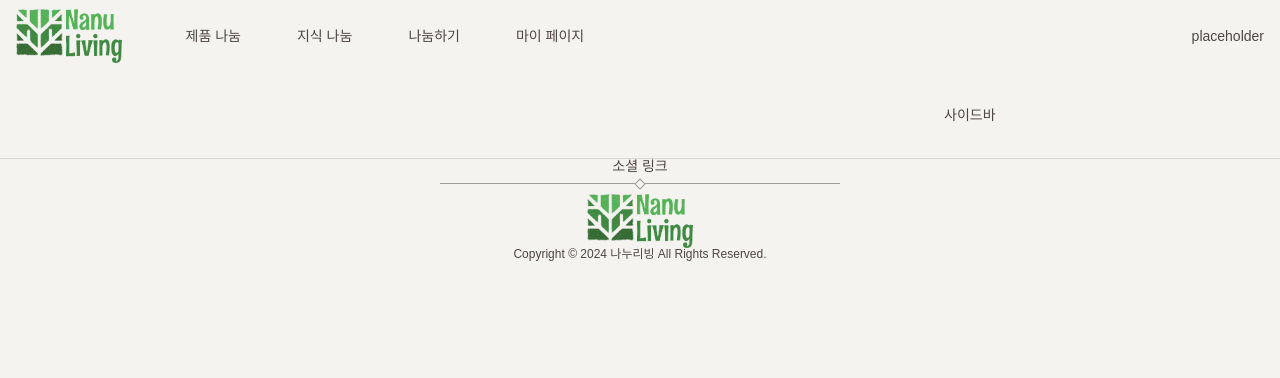
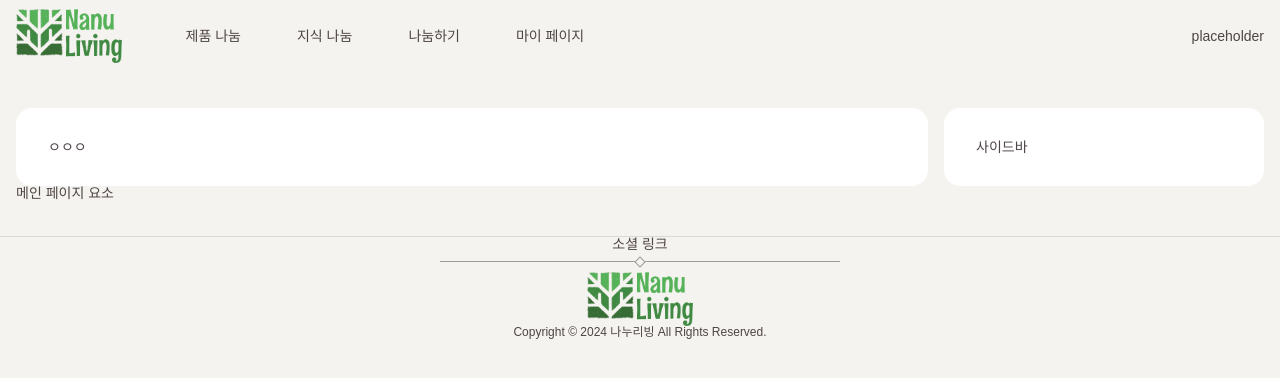
Before and after one commit to prgrms-fe-devcourse/NFE1_2_SharingLiving, a React (Vite) app in the folder shareliving-front/: page / in a window 1280 px wide. Shown: the top 378 px of the page. Built offline with nearby package versions, Linux system fonts and the light colour scheme; a web font is replaced by a local one.

Commit message:
update: 레이아웃 중간 배포
이슈사항 - 탭 여백 2 space로 변경 필요

```diff
--- a/shareliving-front/src/assets/css/layouts/_mainPage.scss
+++ b/shareliving-front/src/assets/css/layouts/_mainPage.scss
@@ -19,4 +19,10 @@
     flex: 1;
 }
 
+.temp-container {
+    padding: 1.6rem;
+    border-radius: .8rem;
+    background-color: rgb(var(--clr-min));
+}
+
 /* _mainPage.scss */
--- a/shareliving-front/src/assets/css/style.css
+++ b/shareliving-front/src/assets/css/style.css
@@ -656,6 +656,12 @@ a:hover, a:focus, a:active {
   flex: 1;
 }
 
+.temp-container {
+  padding: 1.6rem;
+  border-radius: 0.8rem;
+  background-color: rgb(var(--clr-min));
+}
+
 /* _mainPage.scss */
 /* _subPages.scss */
 /* _subPages.scss */
--- a/shareliving-front/src/components/Header.jsx
+++ b/shareliving-front/src/components/Header.jsx
@@ -3,13 +3,13 @@ import LogoImage from '../assets/images/logo.png';
 const Header = () => {
     return (
         <header id="headPrimary"> { /** primary, secondary 등의 접미사는 이후 모바일과의 구분을 위해 명명하였음 */ }
-            <div className="header-nav-area">
+            <div className="header-nav-area fullscreen">
                 <h1 id="logoMain">
                     <img src={ LogoImage } alt="나누리빙 로고" />
                 </h1>
 
                 <nav id="navPrimary">
-                    <ul className="nav-list fullscreen"> { /** 이후 Router 객체를 불러와서 반복 출력하도록 변경하자. */ }
+                    <ul className="nav-list"> { /** 이후 Router 객체를 불러와서 반복 출력하도록 변경하자. */ }
                         <li className="nav-item">
                             제품 나눔
                         </li>
--- a/shareliving-front/src/components/LandingPage.jsx
+++ b/shareliving-front/src/components/LandingPage.jsx
@@ -4,7 +4,11 @@ const LandingPage = () => {
     return (
         <main id="contentView" className="inner-wrapper">
             <div id="mainContainer">
+                <div className="temp-container">
+                    ㅇㅇㅇ
+                </div>
 
+                메인 페이지 요소
             </div>
 
             <MainSidebar />
--- a/shareliving-front/src/components/MainSidebar.jsx
+++ b/shareliving-front/src/components/MainSidebar.jsx
@@ -1,7 +1,9 @@
 const MainSidebar = () => {
     return (
         <aside id="sideBarMain">
-            사이드바
+            <div className="temp-container">
+                사이드바
+            </div>
         </aside>
     );
 };
```
Also changed, not shown: shareliving-front/src/components/BottomNavBar.jsx (added, +9 -0 lines), shareliving-front/index.html (line endings or trailing spaces).
